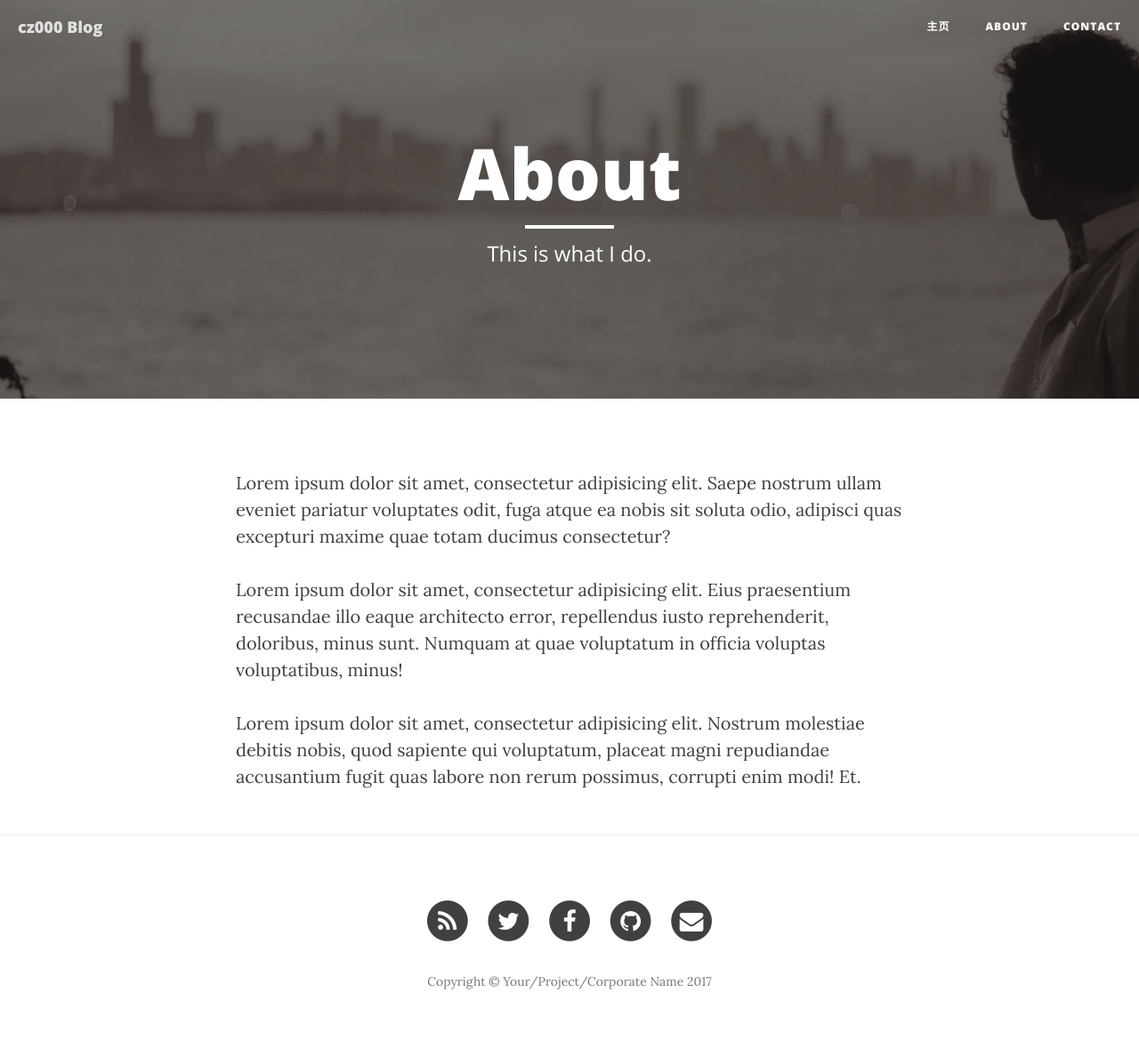
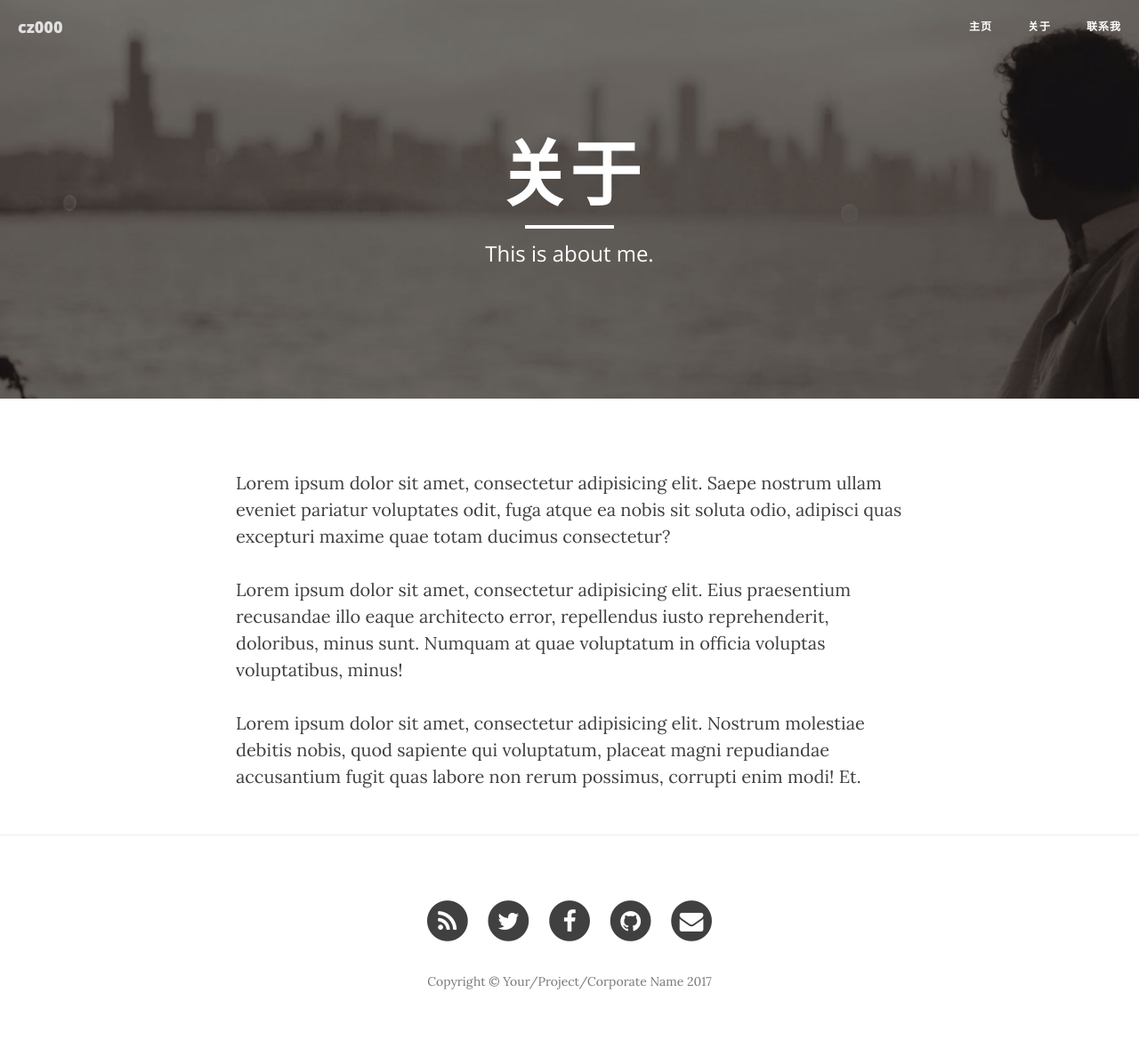
Before and after one commit to cz000/cz000.github.com, a Jekyll site: the page built from about.html, in a window 1280 px wide. Shown: the whole page at 89% size. Built offline with Jekyll 4.4.1, drawn with Linux system fonts in a browser that asks for light colours; nearby versions of some CDN libraries.

Commit message:
2017010301

```diff
--- a/_config.yml
+++ b/_config.yml
@@ -1,5 +1,5 @@
 # Site settings
-title: cz000 Blog
+title: cz000
 header-img: img/home-bg.jpg
 email: 812306149@qq.com
 copyright_name: Your/Project/Corporate Name
--- a/about.html
+++ b/about.html
@@ -1,7 +1,7 @@
 ---
 layout: page
-title: "About"
-description: "This is what I do."
+title: "关于"
+description: "This is about me."
 header-img: "img/about-bg.jpg"
 ---
 
--- a/contact.html
+++ b/contact.html
@@ -1,6 +1,6 @@
 ---
 layout: page
-title: "Contact"
+title: "联系我"
 description: "Have questions? I have answers (maybe)."
 header-img: "img/contact-bg.jpg"
 ---
```
